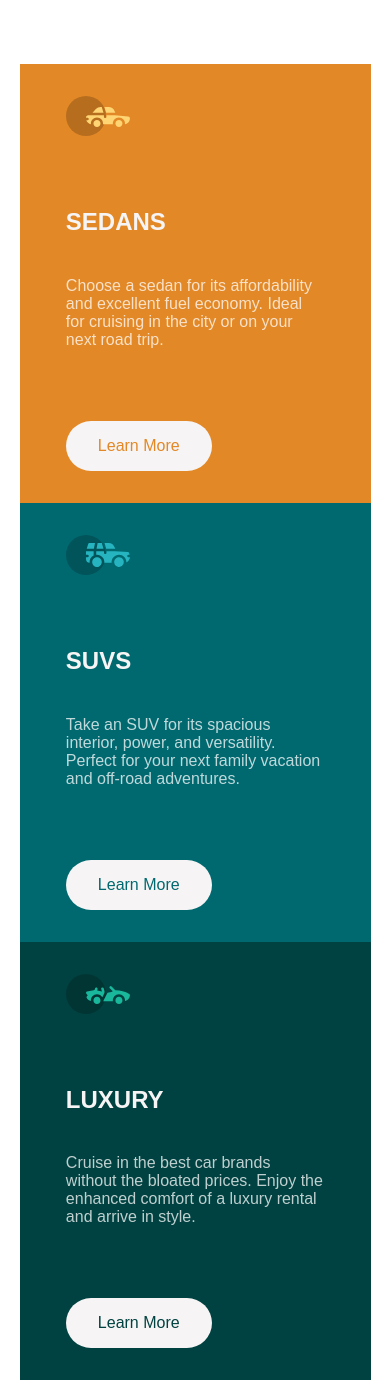
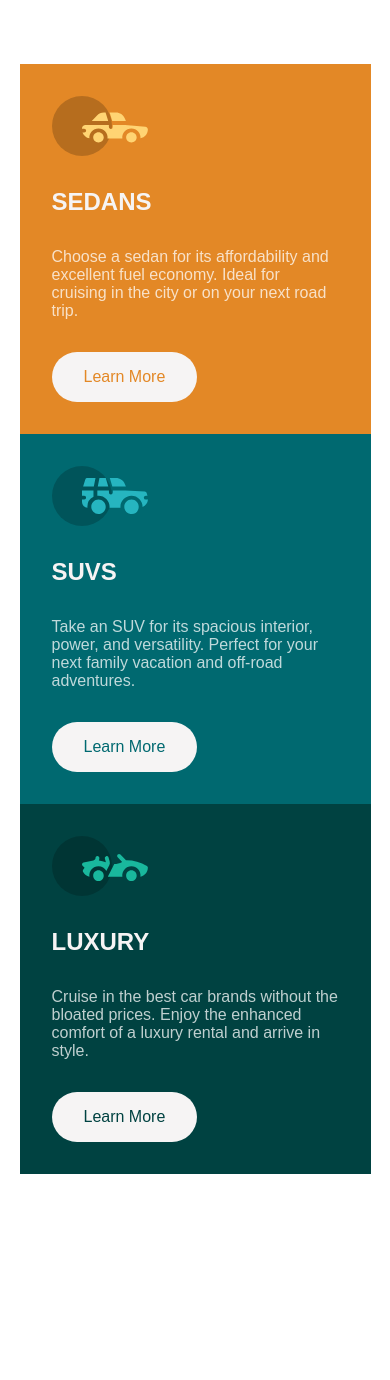
Before and after one commit to Islandstone89/3column-preview-card, a plain HTML site: page index.html in a window 390 px wide. After the commit the page ends 1238 px from the top, so only its background shows below. Drawn offline with Linux system fonts and the light colour scheme.

Commit message:
Second commit
Removed most of the container divs. Added margin-right & margin-top: auto. Put min-height of 100vh on the body to properly center the main.cards. Changed from px to rems in max-widths & media queries.

```diff
--- a/index.html
+++ b/index.html
@@ -13,57 +13,33 @@
 </head>
 <body>
 
-  <section class="cards">
+  <main class="cards">
 
       <section class="card first-card">
-        <div class="container">
-          <div class="icon-wrapper">
             <img src="images/icon-sedans.svg" alt="sedan icon">
-          </div><!-- end icon-wrapper -->
-          <div class="card__text">
             <h2 class="card__title">Sedans</h2>
             <p class="card__paragraph">Choose a sedan for its affordability and excellent fuel economy. Ideal for cruising in the city
               or on your next road trip.</p>
-          </div><!-- end card-text -->
-          <div class="card__button">
             <a href="#" class="button first-card__button">Learn More</a>
-          </div><!-- end card-button -->
-        </div><!-- end container -->
       </section><!-- end first-card-->
 
       <section class="card second-card">
-        <div class="container">
-          <div class="icon-wrapper">
             <img src="images/icon-suvs.svg" alt="SUV icon">
-          </div><!-- end icon-wrapper -->
-          <div class="card__text">
             <h2 class="card__title">Suvs</h2>
             <p class="card__paragraph">Take an SUV for its spacious interior, power, and versatility. Perfect for your next family vacation
               and off-road adventures.</p>
-          </div><!-- end card-text -->
-          <div class="card__button">
             <a href="#" class="button second-card__button">Learn More</a>
-          </div><!-- end card-button -->
-        </div><!-- end container -->
       </section><!-- end second-card-->
 
       <section class="card third-card">
-        <div class="container">
-          <div class="icon-wrapper">
             <img src="images/icon-luxury.svg" alt="luxury icon">
-          </div><!-- end icon-wrapper -->
-          <div class="card__text">
             <h2 class="card__title">Luxury</h2>
             <p class="card__paragraph">Cruise in the best car brands without the bloated prices. Enjoy the enhanced comfort of a luxury
               rental and arrive in style.</p>
-          </div><!-- end card-text -->
-          <div class="card__button">
             <a href="#" class="button third-card__button">Learn More</a>
-          </div><!-- end card-button -->
-        </div><!-- end container -->
       </section><!-- end third-card-->
 
-  </section><!-- end cards -->
+  </main><!-- end cards -->
 
 </body>
 </html>
--- a/style.css
+++ b/style.css
@@ -13,6 +13,23 @@ Very dark cyan: #004241
     box-sizing: border-box;
 }
 
+p,
+h1,
+h2,
+h3,
+h4,
+h5,
+h6 {
+    margin: 0;
+    padding: 0;
+}
+
+img {
+    display: block;
+    max-width: 100%;
+    width: 6rem;
+}
+
 
 body {
   font-family: 'Lexend Dexa', sans-serif;
@@ -23,6 +40,7 @@ body {
   flex-direction: column;
   justify-content: center;
   align-items: center;
+  min-height: 100vh;
 }
 
 .cards {
@@ -33,34 +51,27 @@ body {
     flex-direction: column;
 }
 
-@media (min-width: 900px) {
+@media (min-width: 50rem) {
     .cards {
         flex-direction: row;
     }
 }
 
-.container {
-    width: 90%;
-    margin: 0 auto;
-    max-width: 500px;
+
+.card {
     display: flex;
     flex-direction: column;
     gap: 2rem;
-}
-
-
-
-.card {
     padding: 2em;
 }
 
 .card__title {
     text-transform: uppercase;
-    margin: 1.5em 0 1.7em;
 }
 
 .card__paragraph {
     color: hsla(0, 0%, 100%, 0.75);
+    max-width: 35rem;
 }
 
 
@@ -71,16 +82,17 @@ body {
     display: inline-block;
     padding: 1em 2em;
     border-radius: 1.6em;
-    margin-top: 1.5em;
+    margin-top: auto;
+    margin-right: auto;
 }
 
 .button:hover {
     background-color: transparent;
-    border: 1px solid hsl(0, 8%, 96%);
+    outline: 1px solid hsl(0, 8%, 96%);
     color: hsl(0, 8%, 96%);
 }
 
-/* CARD-SPECIFIC BUTTON STYLES */
+/* CARD-SPECIFIC STYLES */
 .first-card__button {
     color: #e38826;
 }
```
